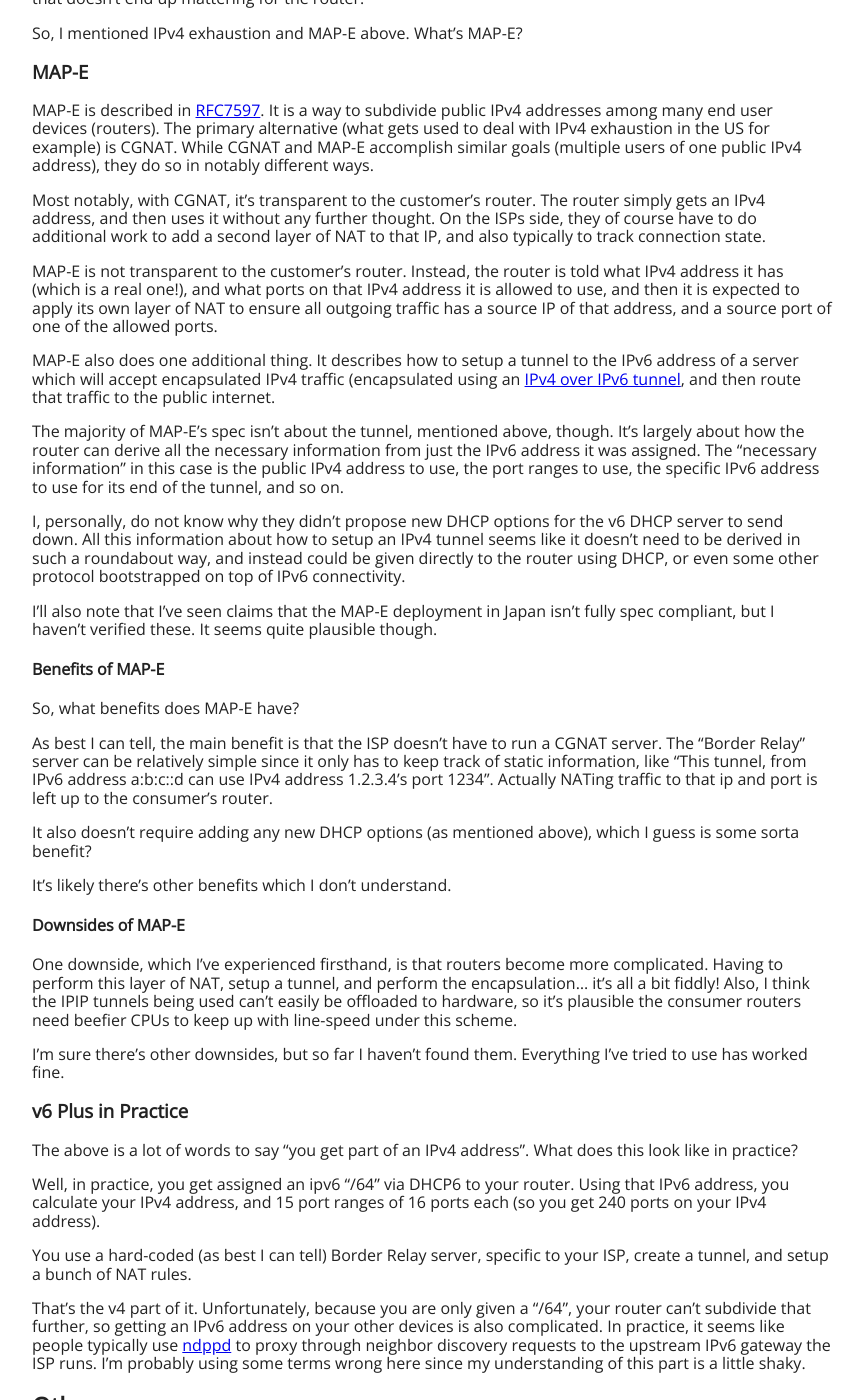
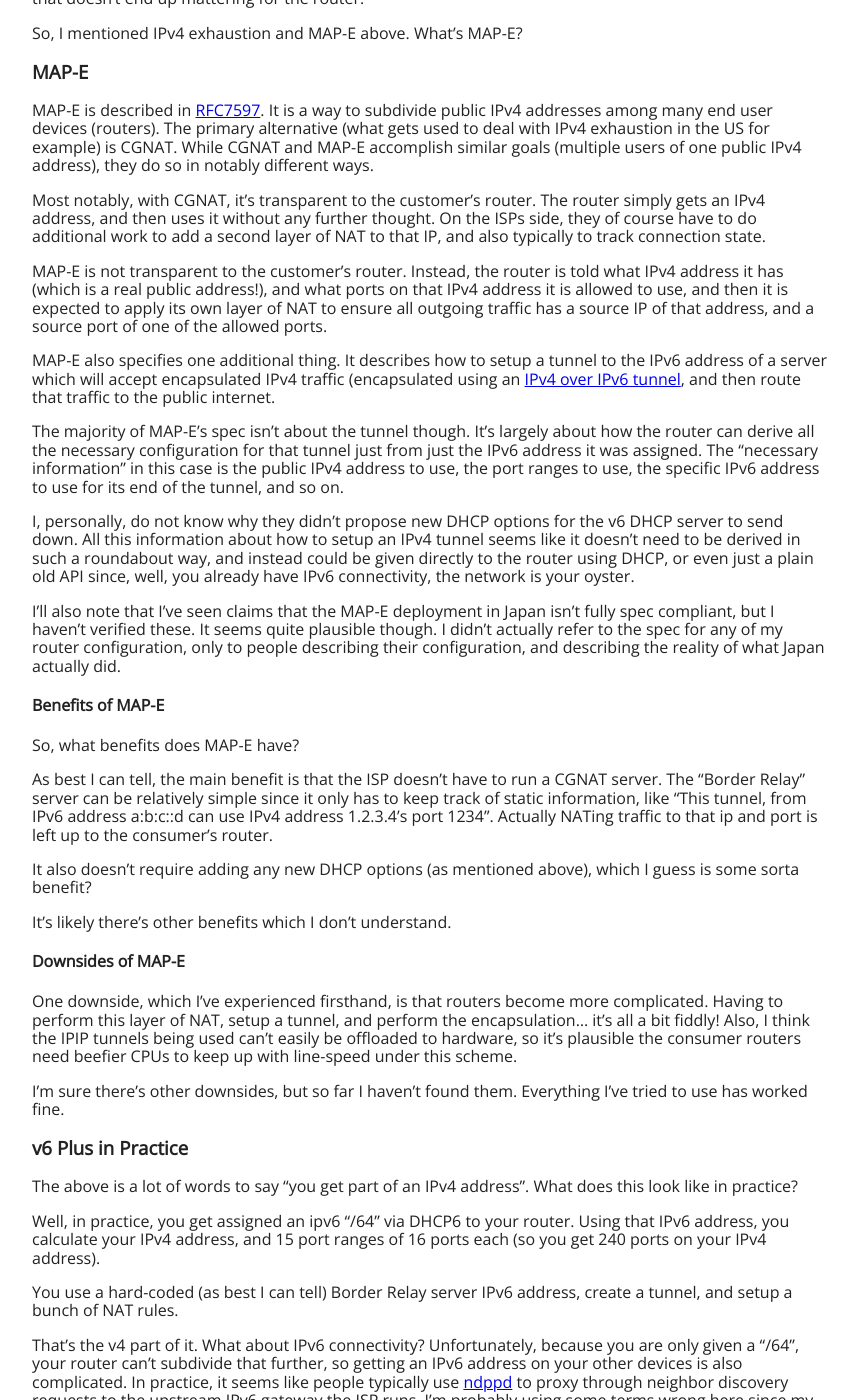
Before and after one commit to euank/euank.com, a Jekyll site: the page built from _posts/2023-02-11-v6-plus.md, in a window 1280 px wide and 1400 px high, scrolled down 777 px. Shown: the whole window, without its empty margins (208-1071 px from the left). Built offline with Jekyll 4.4.1, drawn with Linux system fonts in a browser that asks for light colours; some of the changed text lies outside the part shown.

Commit message:
minor polish

````diff
--- a/_posts/2023-02-11-v6-plus.md
+++ b/_posts/2023-02-11-v6-plus.md
@@ -53,15 +53,17 @@ gets an IPv4 address, and then uses it without any further thought. On the ISPs
 side, they of course have to do additional work to add a second layer of NAT to
 that IP, and also typically to track connection state.
 
-MAP-E is not transparent to the customer's router. Instead, the router is told what IPv4 address it has (which is a real one!), and what ports on that IPv4 address it is allowed to use, and then it is expected to apply its own layer of NAT to ensure all outgoing traffic has a source IP of that address, and a source port of one of the allowed ports.
+MAP-E is not transparent to the customer's router. Instead, the router is told what IPv4 address it has (which is a real public address!), and what ports on that IPv4 address it is allowed to use, and then it is expected to apply its own layer of NAT to ensure all outgoing traffic has a source IP of that address, and a source port of one of the allowed ports.
 
-MAP-E also does one additional thing. It describes how to setup a tunnel to the
+MAP-E also specifies one additional thing. It describes how to setup a tunnel to the
 IPv6 address of a server which will accept encapsulated IPv4 traffic
 (encapsulated using an [IPv4 over IPv6
 tunnel](https://www.rfc-editor.org/rfc/rfc2473), and then route that traffic to
 the public internet.
 
-The majority of MAP-E's spec isn't about the tunnel, mentioned above, though. It's largely about how the router can derive all the necessary information from just the IPv6 address it was assigned.
+The majority of MAP-E's spec isn't about the tunnel though. It's largely about
+how the router can derive all the necessary configuration for that tunnel just
+from just the IPv6 address it was assigned.
 The "necessary information" in this case is the public IPv4 address to use, the
 port ranges to use, the specific IPv6 address to use for its end of the tunnel,
 and so on.
@@ -69,12 +71,15 @@ and so on.
 I, personally, do not know why they didn't propose new DHCP options for the v6
 DHCP server to send down. All this information about how to setup an IPv4
 tunnel seems like it doesn't need to be derived in such a roundabout way, and
-instead could be given directly to the router using DHCP, or even some other
-protocol bootstrapped on top of IPv6 connectivity.
+instead could be given directly to the router using DHCP, or even just a plain
+old API since, well, you already have IPv6 connectivity, the network is your
+oyster.
 
 I'll also note that I've seen claims that the MAP-E deployment in Japan isn't
 fully spec compliant, but I haven't verified these. It seems quite plausible
-though.
+though. I didn't actually refer to the spec for any of my router configuration,
+only to people describing their configuration, and describing the reality of
+what Japan actually did.
 
 #### Benefits of MAP-E
 
@@ -98,9 +103,11 @@ The above is a lot of words to say "you get part of an IPv4 address". What does
 
 Well, in practice, you get assigned an ipv6 "/64" via DHCP6 to your router. Using that IPv6 address, you calculate your IPv4 address, and 15 port ranges of 16 ports each (so you get 240 ports on your IPv4 address).
 
-You use a hard-coded (as best I can tell) Border Relay server, specific to your ISP, create a tunnel, and setup a bunch of NAT rules.
+You use a hard-coded (as best I can tell) Border Relay server IPv6 address, create a tunnel, and setup a bunch of NAT rules.
 
-That's the v4 part of it. Unfortunately, because you are only given a "/64", your router can't subdivide that further, so getting an IPv6 address on your other devices is also complicated. In practice, it seems like people typically use [ndppd](https://github.com/DanielAdolfsson/ndppd) to proxy through neighbor discovery requests to the upstream IPv6 gateway the ISP runs. I'm probably using some terms wrong here since my understanding of this part is a little shaky.
+That's the v4 part of it. What about IPv6 connectivity? Unfortunately, because you are only given a "/64", your router can't subdivide that further, so getting an IPv6 address on your other devices is also complicated. In practice, it seems like people typically use [ndppd](https://github.com/DanielAdolfsson/ndppd) to proxy through neighbor discovery requests to the upstream IPv6 gateway the ISP runs. I'm probably using some terms wrong here since my understanding of this part is a little shaky.
+
+At the end of the day though, all your devices get routable public IPv6 addresses, and, well, you probably want to do some firewalling!
 
 ## Other resources
 
@@ -149,14 +156,16 @@ This section of the config, specified here, setups up the IPv4 in IPv6 encapsula
 I didn't mention before, but I checked the IPv6 address I was assigned, and it
 hasn't changed yet so I've just hardcoded it. Ideally, this would either check
 the configured interface, or check the DHCP6 lease file or such, and use that
-value, but in practice it was much easier to hardcode it.
+value, but in practice it was much easier to hardcode it. There's plenty of
+reports online that this rarely (never?) changes, so I feel pretty safe in
+doing so.
 
 Anyway, this shells out to the "v6plus-tun" rust code I wrote [here](https://github.com/euank/v6plus-tun), specifically [main.rs#L143-L184](https://github.com/euank/v6plus-tun/blob/dcbe753fe505e0306bfe0f62bff6417f09c14c8c/src/main.rs#L143-L184). It's just a bash script in rust btw.
 
 I'll comment on a couple small sections:
 
 * ```rust
-  run_cmd!(ip -6 tunnel add $tun_dev mode ip4ip6 remote $br_addr local $edge_addr dev $wan_dev encaplimit none)?;`
+  run_cmd!(ip -6 tunnel add $tun_dev mode ip4ip6 remote $br_addr local $edge_addr dev $wan_dev encaplimit none)?;
   ```
 
   This creates the actual IPv4 over IPv6 tunnel using the addresses derived from MAP-E. Linux calls these ip4ip6 tunnels
````
